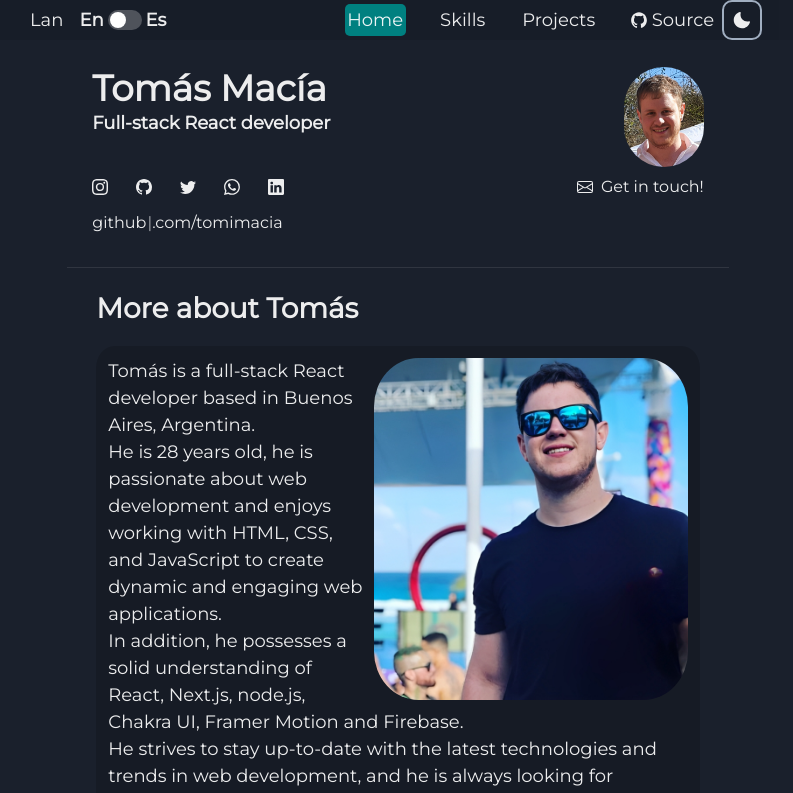
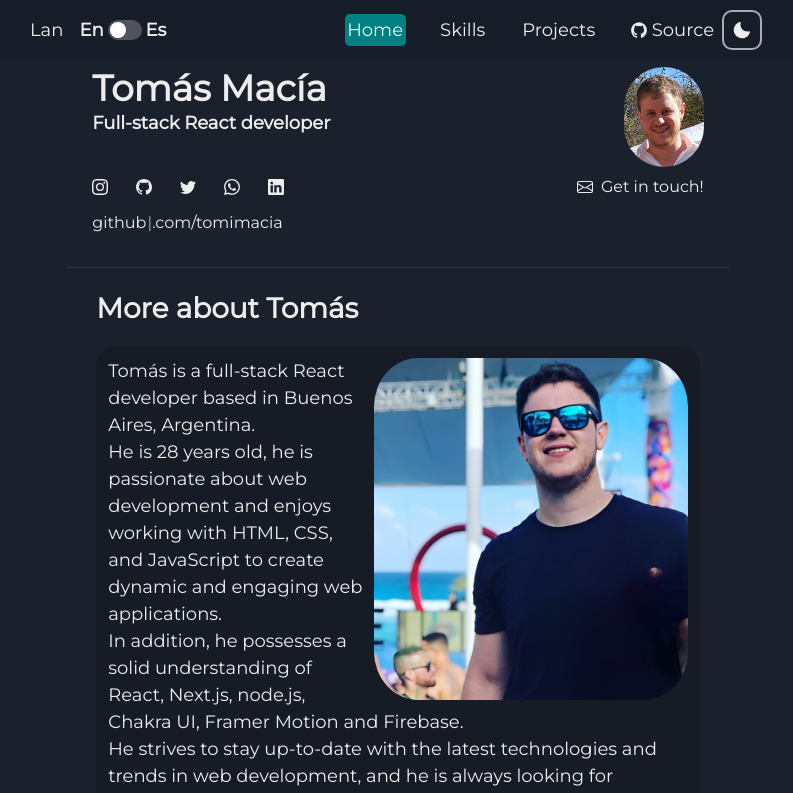
Before and after one commit to tomimacia/tomas-macia, a Next.js app: page / in a window 1280 px wide. Shown: the top 793 px of the page, without its empty margins (242-1035 px from the left). Built offline with nearby package versions, Linux system fonts and the light colour scheme.

Commit message:
Navigation blur

```diff
--- a/components/Navigation.js
+++ b/components/Navigation.js
@@ -9,11 +9,12 @@ const Navigation = () => {
   return (
     <Box
       as="nav"
-      h="40px"
+      h="60px"
       bg="blackAlpha.200"
       top={0}
       position="fixed"
       w="100%"
+      style={{ backdropFilter: 'blur(10px)' }}
     >
       <Container
         h="100%"
```
